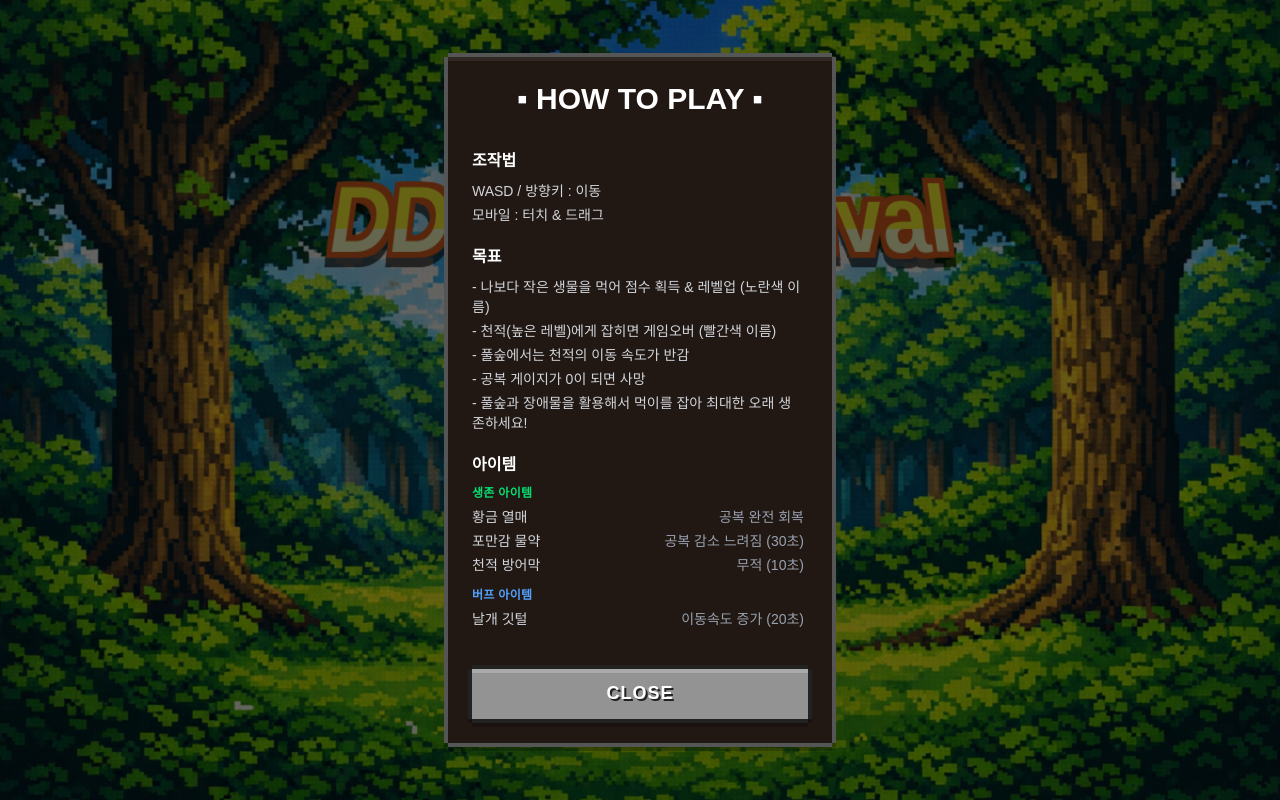
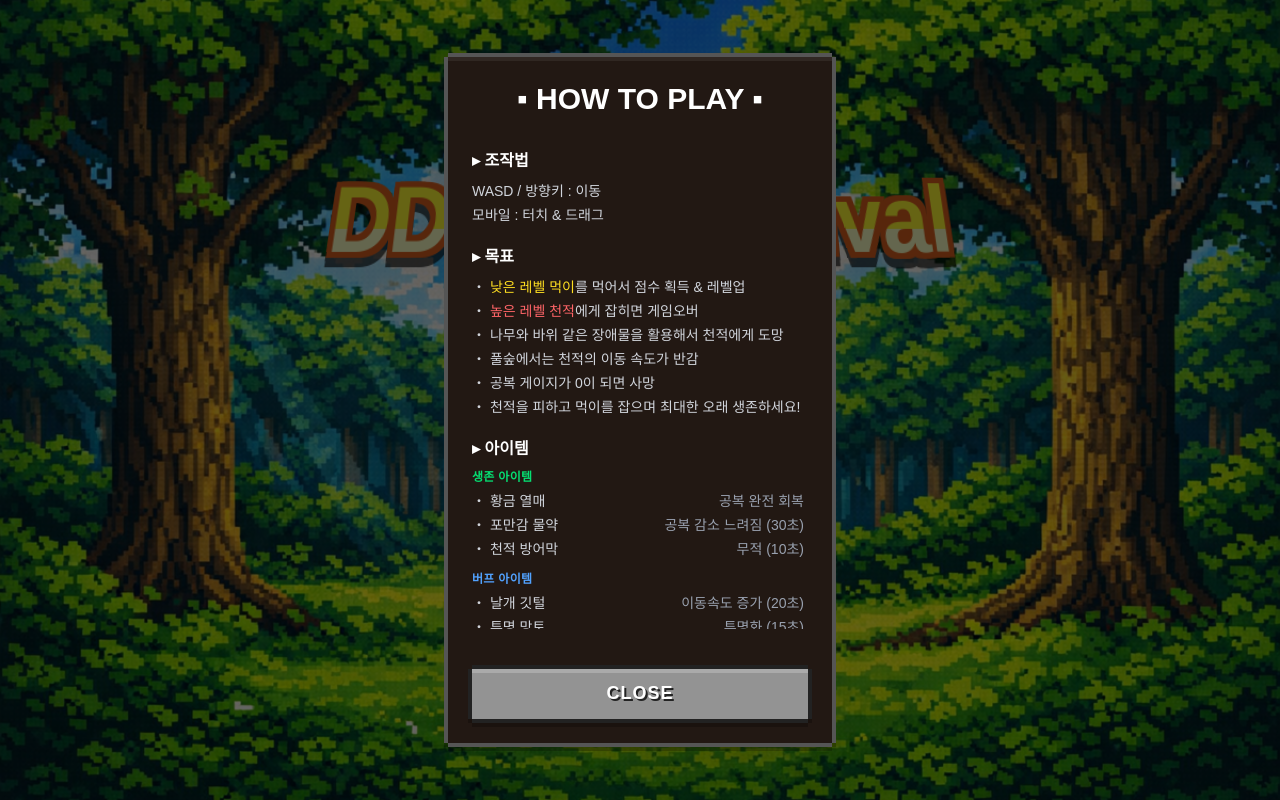
Before and after one commit to Park-Jeong-Gil/DDatgeSuvival, a Next.js app: page / in a window 1280 px wide. Both pictures are taken after a click on the button "HOW TO PLAY". Built offline with nearby package versions, Linux system fonts and the light colour scheme; a web font is replaced by a local one.

Commit message:
조작법 UI 수정

```diff
--- a/src/components/ui/HowToPlayContent.tsx
+++ b/src/components/ui/HowToPlayContent.tsx
@@ -13,7 +13,7 @@ export default function HowToPlayContent() {
     <div className="text-left space-y-5 text-sm">
       {/* Controls */}
       <section>
-        <h3 className="font-bold text-white mb-2 text-base">조작법</h3>
+        <h3 className="font-bold text-white mb-2 text-base">▸ 조작법</h3>
         <div className="space-y-1 text-gray-300">
           <p>WASD / 방향키 : 이동</p>
           <p>모바일 : 터치 & 드래그</p>
@@ -22,19 +22,26 @@ export default function HowToPlayContent() {
 
       {/* Goals */}
       <section>
-        <h3 className="font-bold text-white mb-2 text-base">목표</h3>
+        <h3 className="font-bold text-white mb-2 text-base">▸ 목표</h3>
         <div className="space-y-1 text-gray-300">
-          <p>- 나보다 작은 생물을 먹어 점수 획득 & 레벨업 (노란색 이름)</p>
-          <p>- 천적(높은 레벨)에게 잡히면 게임오버 (빨간색 이름)</p>
-          <p>- 풀숲에서는 천적의 이동 속도가 반감</p>
-          <p>- 공복 게이지가 0이 되면 사망</p>
-          <p>- 풀숲과 장애물을 활용해서 먹이를 잡아 최대한 오래 생존하세요!</p>
+          <p>
+            ・ <span className="text-yellow-300">낮은 레벨 먹이</span>를 먹어서
+            점수 획득 & 레벨업
+          </p>
+          <p>
+            ・ <span className="text-red-400">높은 레벨 천적</span>에게 잡히면
+            게임오버
+          </p>
+          <p>・ 나무와 바위 같은 장애물을 활용해서 천적에게 도망</p>
+          <p>・ 풀숲에서는 천적의 이동 속도가 반감</p>
+          <p>・ 공복 게이지가 0이 되면 사망</p>
+          <p>・ 천적을 피하고 먹이를 잡으며 최대한 오래 생존하세요!</p>
         </div>
       </section>
 
       {/* Items */}
       <section>
-        <h3 className="font-bold text-white mb-2 text-base">아이템</h3>
+        <h3 className="font-bold text-white mb-2 text-base">▸ 아이템</h3>
         <div className="space-y-3">
           <div>
             <p className="font-bold text-green-400 mb-1.5 text-xs tracking-wide">
@@ -42,15 +49,15 @@ export default function HowToPlayContent() {
             </p>
             <div className="space-y-1 text-gray-300">
               <div className="flex justify-between">
-                <span>황금 열매</span>
+                <span>・ 황금 열매</span>
                 <span className="text-gray-400">공복 완전 회복</span>
               </div>
               <div className="flex justify-between">
-                <span>포만감 물약</span>
+                <span>・ 포만감 물약</span>
                 <span className="text-gray-400">공복 감소 느려짐 (30초)</span>
               </div>
               <div className="flex justify-between">
-                <span>천적 방어막</span>
+                <span>・ 천적 방어막</span>
                 <span className="text-gray-400">무적 (10초)</span>
               </div>
             </div>
@@ -61,15 +68,15 @@ export default function HowToPlayContent() {
             </p>
             <div className="space-y-1 text-gray-300">
               <div className="flex justify-between">
-                <span>날개 깃털</span>
+                <span>・ 날개 깃털</span>
                 <span className="text-gray-400">이동속도 증가 (20초)</span>
               </div>
               <div className="flex justify-between">
-                <span>투명 망토</span>
+                <span>・ 투명 망토</span>
                 <span className="text-gray-400">투명화 (15초)</span>
               </div>
               <div className="flex justify-between">
-                <span>거인의 힘</span>
+                <span>・ 거인의 힘</span>
                 <span className="text-gray-400">같은 레벨 먹기 (20초)</span>
               </div>
             </div>
@@ -79,14 +86,14 @@ export default function HowToPlayContent() {
 
       {/* Costumes */}
       <section>
-        <h3 className="font-bold text-white mb-2 text-base">코스튬</h3>
+        <h3 className="font-bold text-white mb-2 text-base">▸ 코스튬</h3>
         <div className="space-y-1">
           {costumesData.map((costume) => (
             <div
               key={costume.id}
               className="flex justify-between text-gray-300"
             >
-              <span>{costume.name}</span>
+              <span>・ {costume.name}</span>
               <span
                 className={`text-xs font-bold ${rarityColor[costume.rarity]}`}
               >
```
